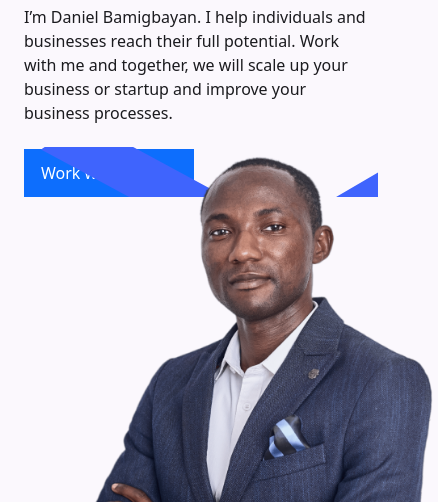
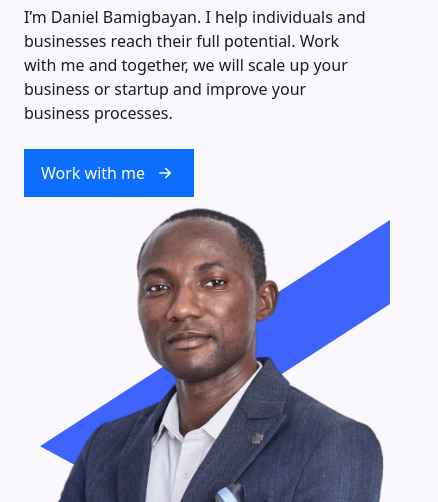
Before and after one commit to prudentdan/danielbamigbayanwebsite, a website: page index.html in a window 390 px wide. Shown: the part 342-844 px from the top of the page, 438 px wide, since content can reach past the window. Drawn offline with nearby package versions, Linux system fonts and the light colour scheme.

Commit message:
latest-commit

```diff
--- a/index.html
+++ b/index.html
@@ -35,9 +35,9 @@
 
 
      <!-- Hero Section -->
-    <div id="hero" class="container-lg px-4 px-lg-5" style="max-width: 100vw !important;">
+    <div id="hero" class="container-lg px-lg-5" style="max-width: 100vw !important;">
         <div class="row justify-content-xl-center align-items-md-center pb-lg-3">
-            <div class=" col-xl-6 col-md-7 col-sm-12 content">
+            <div class=" col-xl-6 col-md-7 px-4 col-sm-12 content">
                 <h1 class=" pb-2 fw-normal hero-title">Discover and unleash your true potential.</h1>
                 <p class="pb-2 hero-text">I’m Daniel Bamigbayan.
                     I help individuals and businesses reach their full potential.
@@ -45,8 +45,8 @@
                 </p>
                 <button class="btn btn-primary btn-lg">Work with me <i class="bi bi-arrow-right-short"></i></button>
             </div>
-            <div class="col-xl-6 col-md-5 col-sm-12 justify-content-md-center justify-content-end image-section">
-                <img class="img-fluid ms-5" src="./image/hero.png" alt="">
+            <div class="col-xl-6 p-0 col-md-5 col-sm-12 d-flex justify-content-md-center justify-content-end image-section">
+                <img class="img-fluid" src="./image/hero.png" alt="">
                 <!-- <img src="./image/hero.png" alt=""> -->
 
             </div>
--- a/style.css
+++ b/style.css
@@ -87,12 +87,17 @@ header a.nav-link.active{
     background-image: url(./image/arrow-bg.svg);
     background-repeat: no-repeat;
     background-size: cover;
-    background-position: 29px;
+    background-position: 50px;
     background-position-y: center;
+    height: fit-content;
 }
 
 .hero-text{
     font-size: calc(0.8rem + 0.5vw);
+}
+
+.image-section > img{
+    position: relative;
 }
 
 /* #hero .image-section > img{
@@ -115,15 +120,17 @@ header a.nav-link.active{
         min-width: 500px;
     }
     .image-section{
-        margin-top: -50px !important;
+        background-position: 280px !important;
     }
+
     .image-section > img{
-        position: absolute !important;
     }
 
 }
 @media (max-width: 500px){
     .hero-text{
         font-size: 1rem;
+    } .image-section{
+        background-position: 40px !important;
     }
 }
```
